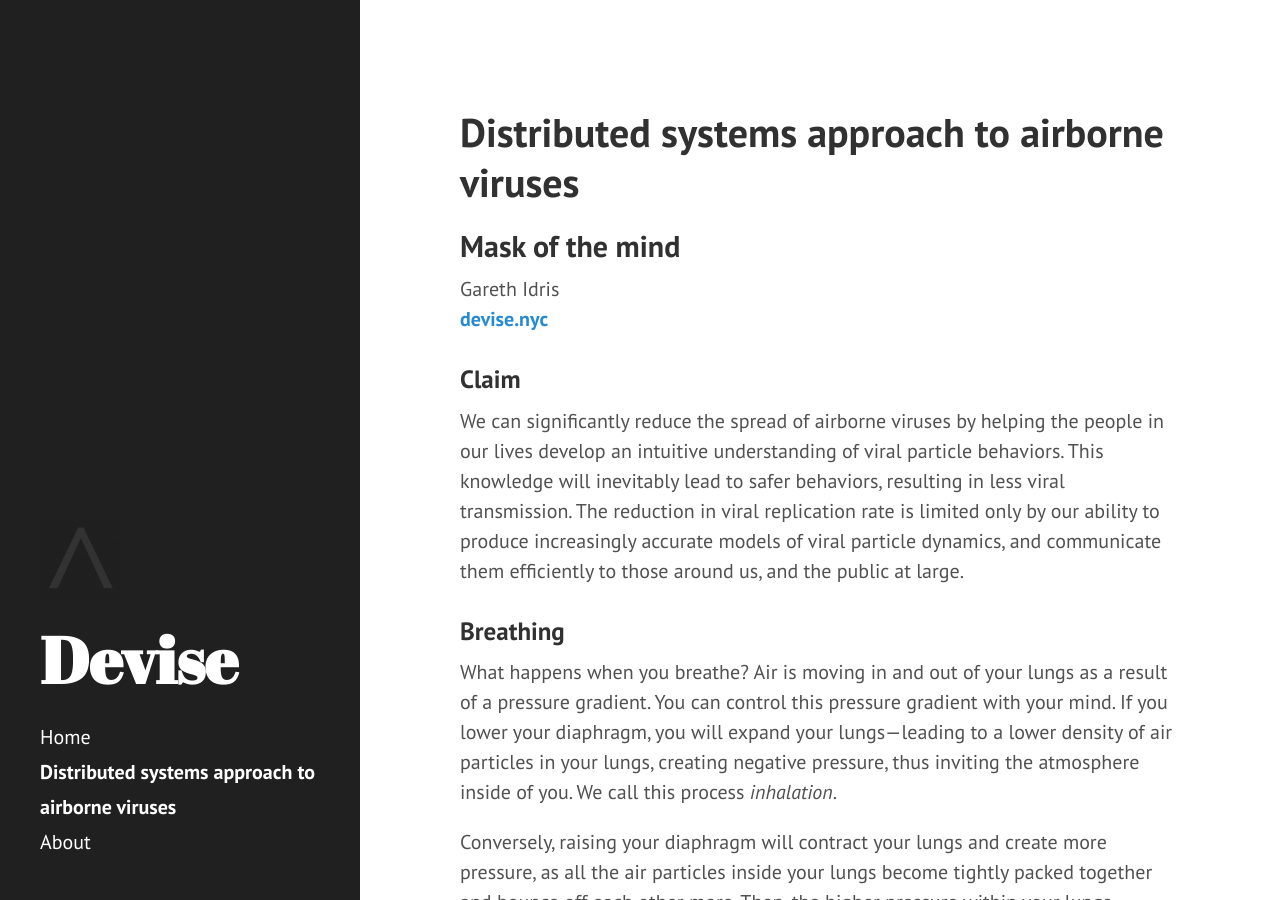
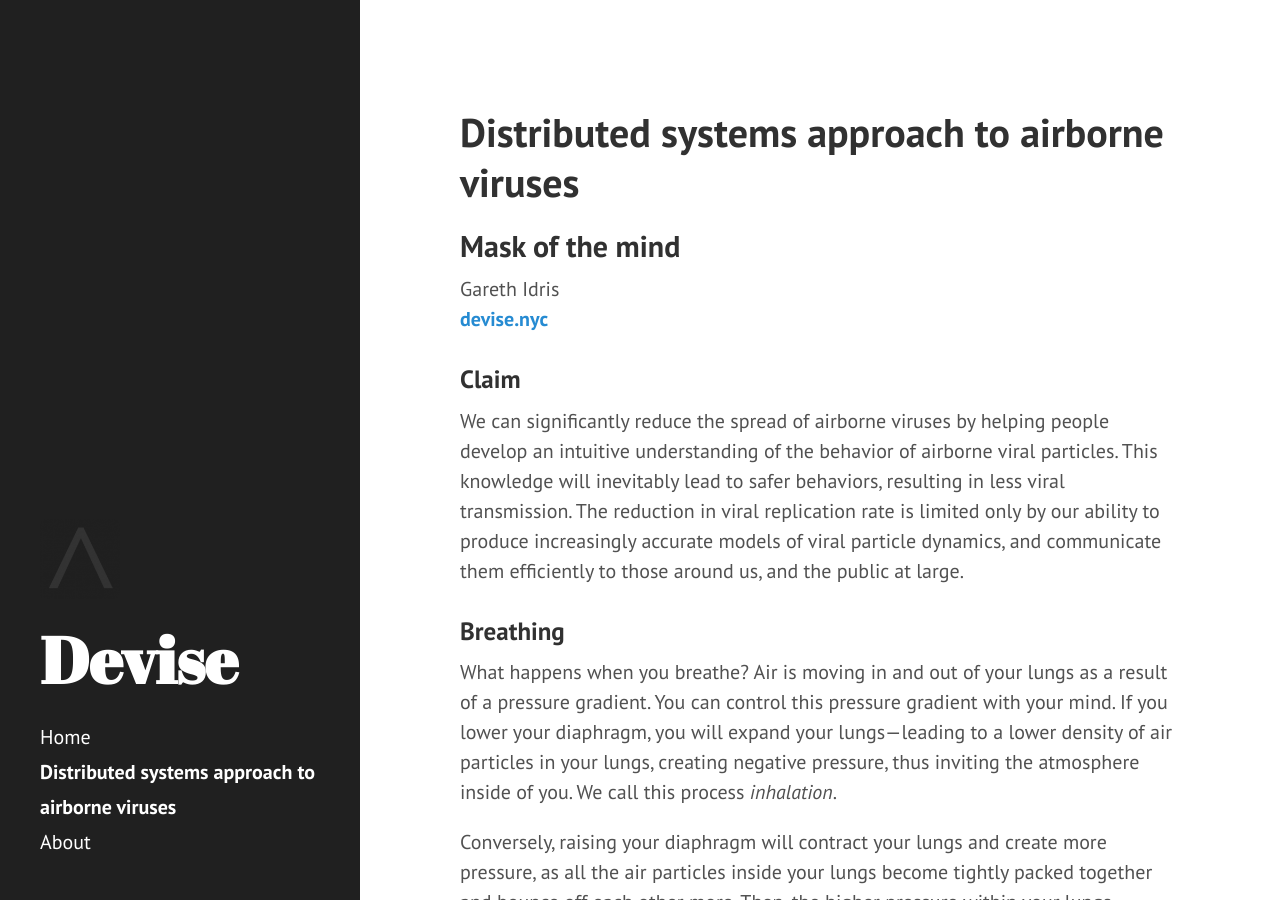
Before and after one commit to devisenyc/devisenyc.github.io, a Jekyll site: the page built from practice/mask.md, in a window 1280 px wide and 900 px high. Built offline with Jekyll 4.4.1, drawn with Linux system fonts in a browser that asks for light colours.

Commit message:
mask: wording, add dogma link

```diff
--- a/practice/mask.md
+++ b/practice/mask.md
@@ -10,7 +10,7 @@
 
 ### Claim
 
-We can significantly reduce the spread of airborne viruses by helping the people in our lives develop an intuitive understanding of viral particle behaviors. This knowledge will inevitably lead to safer behaviors, resulting in less viral transmission. The reduction in viral replication rate is limited only by our ability to produce increasingly accurate models of viral particle dynamics, and communicate them efficiently to those around us, and the public at large.
+We can significantly reduce the spread of airborne viruses by helping people develop an intuitive understanding of the behavior of airborne viral particles. This knowledge will inevitably lead to safer behaviors, resulting in less viral transmission. The reduction in viral replication rate is limited only by our ability to produce increasingly accurate models of viral particle dynamics, and communicate them efficiently to those around us, and the public at large.
 
 ### Breathing
 
@@ -24,7 +24,7 @@
 
 #### Central Dogma
 
-To explain viruses, we first introduce the *Central Dogma of Molecular Biology*. This dogma relates three essential biological concepts: *DNA*, *RNA* and *proteins*.
+To explain viruses, we first introduce the [*Central Dogma of Molecular Biology*](https://en.wikipedia.org/wiki/Central_dogma_of_molecular_biology). This dogma relates three essential biological concepts: *DNA*, *RNA* and *proteins*.
 
 ##### DNA
 
```
